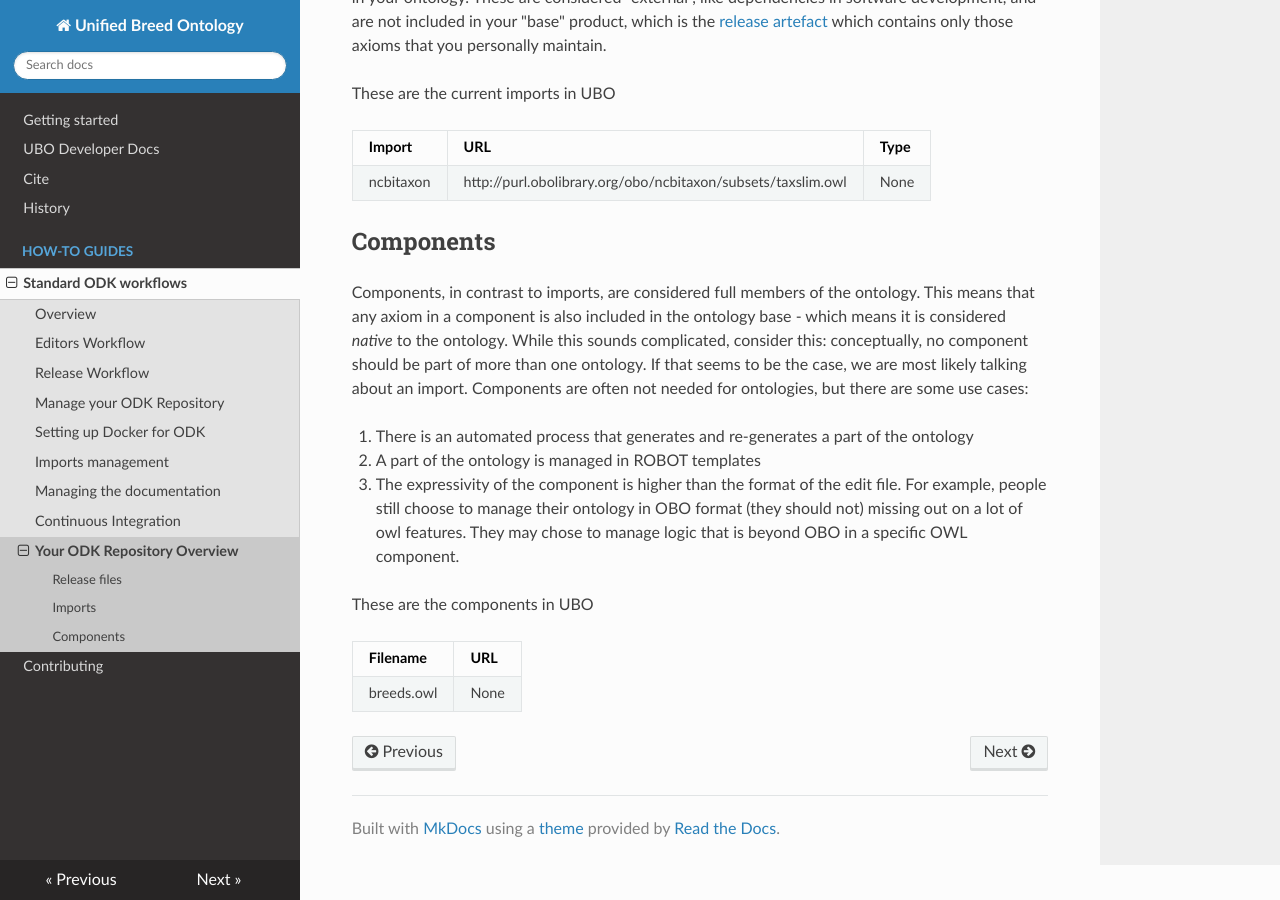
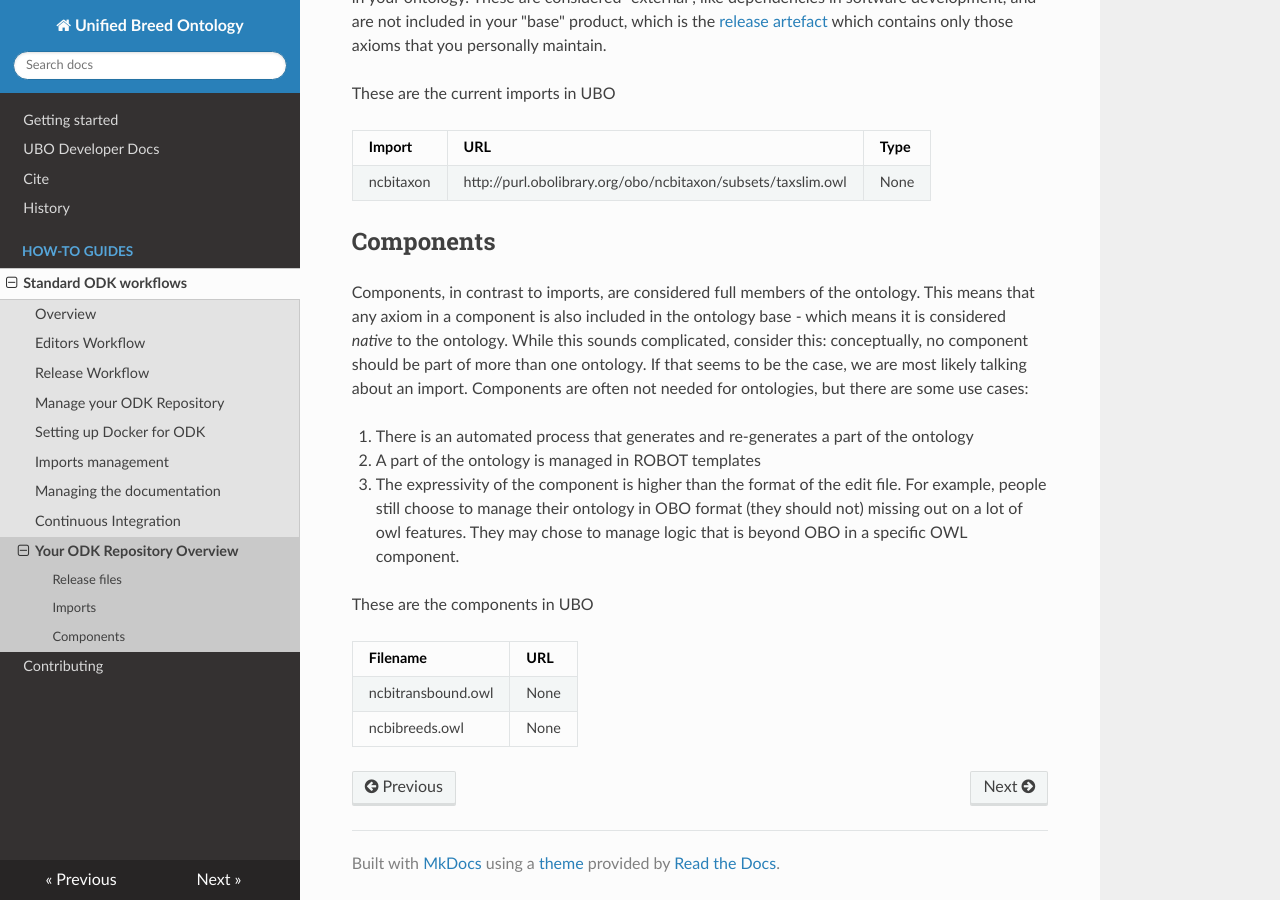
Before and after one commit to monarch-initiative/vertebrate-breed-ontology, an MkDocs documentation site: the page built from docs/odk-workflows/RepositoryFileStructure.md, in a window 1280 px wide and 900 px high, scrolled down 526 px. Built offline with MkDocs 1.6.1, drawn with Linux system fonts in a browser that asks for light colours; nearby versions of some CDN libraries.

Commit message:
prototype#2 included in ncbi classification
I was unable to add any terms as children of the NCBI terms.
Maybe these ncbi terms needed to be added differently (e.g. needed to update imports ?)?

fyi: @nicolevasilevsky

```diff
--- a/docs/odk-workflows/RepositoryFileStructure.md
+++ b/docs/odk-workflows/RepositoryFileStructure.md
@@ -29,4 +29,5 @@ These are the components in UBO
 
 | Filename | URL |
 | -------- | --- |
-| breeds.owl | None |
+| ncbitransbound.owl | None |
+| ncbibreeds.owl | None |
--- a/src/ontology/ubo-odk.yaml
+++ b/src/ontology/ubo-odk.yaml
@@ -18,7 +18,8 @@ import_group:
       mirror_from: http://purl.obolibrary.org/obo/ncbitaxon/subsets/taxslim.owl
 components:
   products:
-    - filename: breeds.owl
+    - filename: ncbitransbound.owl
+    - filename: ncbibreeds.owl
 robot_java_args: '-Xmx16G'
 allow_equivalents: asserted-only
 documentation:
```
Also changed, not shown: 10 other files.
